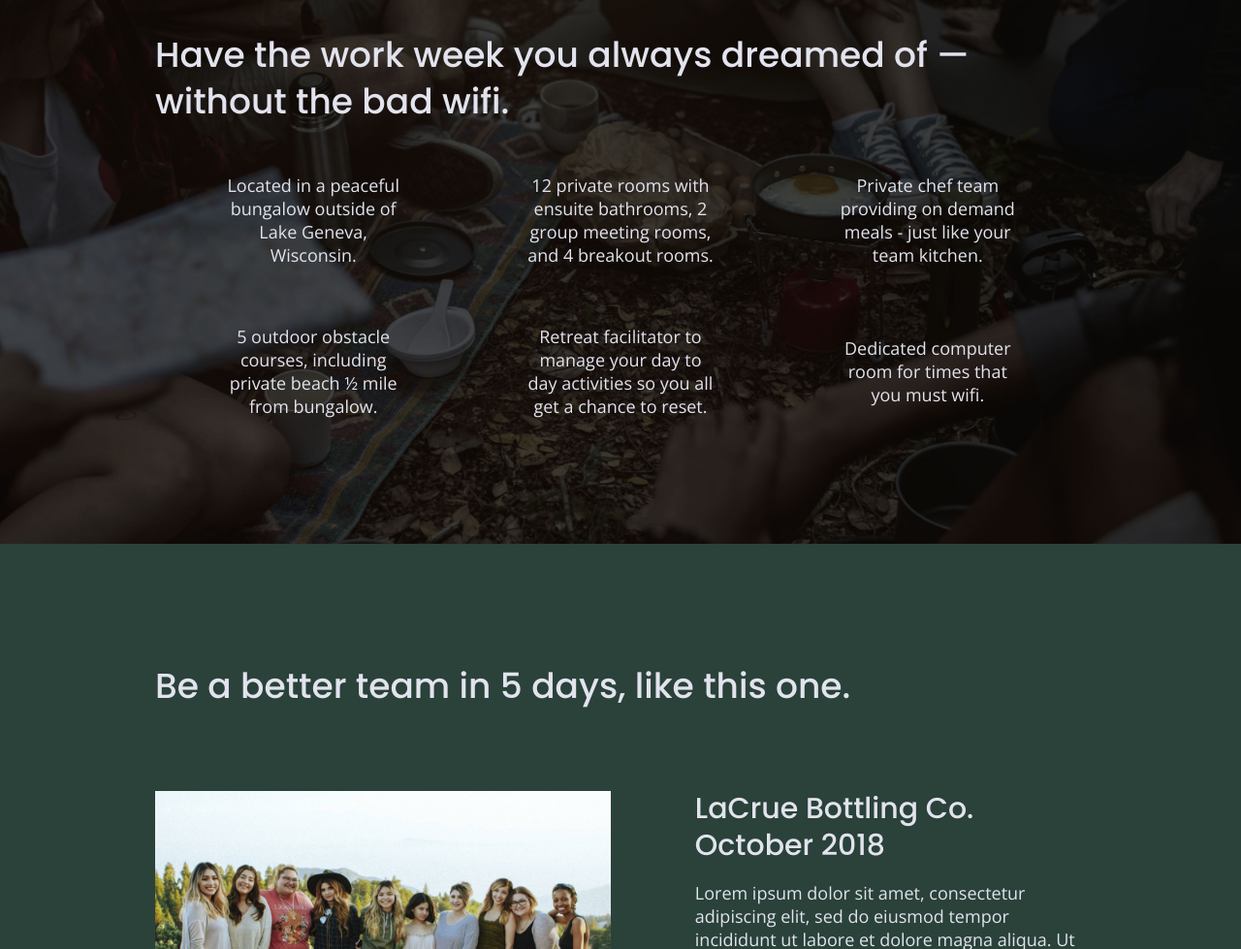
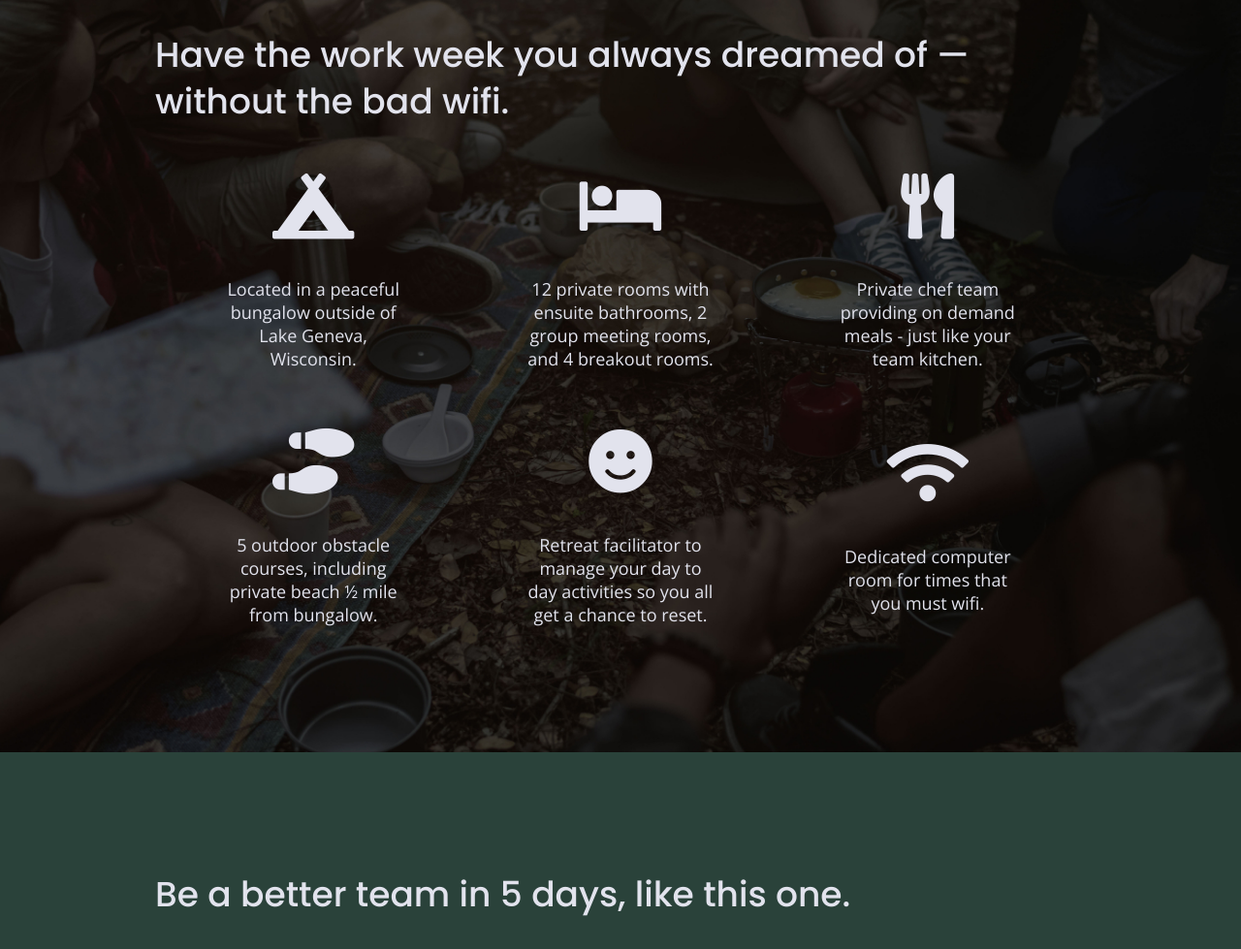
Before and after one commit to comeworkwith-me/Unplugged, a website built with Parcel: page index.html in a window 1280 px wide. Shown: the part 1099-2078 px from the top of the page at 97% size. Built offline with nearby package versions, Linux system fonts and the light colour scheme.

Commit message:
I added feature icons

```diff
--- a/css/main.css
+++ b/css/main.css
@@ -332,6 +332,11 @@
     justify-content: center;
     align-items: center;
     flex-flow: row wrap;
+  }
+
+  .features i {
+    font-size: 3.75em;
+    margin-bottom: 40px;
   }
 
   .features p {
--- a/index.html
+++ b/index.html
@@ -15,6 +15,11 @@
   <link href="https://fonts.googleapis.com/css?family=Open+Sans:400,700|Poppins:500,700" rel="stylesheet">
   <link rel="stylesheet" href="css/normalize.css">
   <link rel="stylesheet" href="css/main.css">
+
+<!-- FontAwesome CDN version 5.5 -->
+<link rel="stylesheet" href="https://use.fontawesome.com/releases/v5.5.0/css/all.css" integrity="sha384-B4dIYHKNBt8Bc12p+WXckhzcICo0wtJAoU8YZTY5qE0Id1GSseTk6S+L3BlXeVIU" crossorigin="anonymous">
+<link rel="stylesheet" href="css/normalize.css">
+<link rel="stylesheet" href="css/main.css">
 </head>
 
 <body>
@@ -70,6 +75,7 @@
         <div class="features-items">
           <article>
             <p class="fontawesome-icon">
+              <i class="fas fa-campground"></i>
             </p>
             <p class="features-item-description">
               Located in a peaceful bungalow outside of Lake Geneva, Wisconsin.
@@ -77,6 +83,7 @@
           </article>
           <article>
             <p class="fontawesome-icon">
+              <i class="fas fa-bed"></i>
             </p>
             <p class="features-item-description">
               12 private rooms with ensuite bathrooms, 2 group meeting rooms, and 4 breakout rooms.
@@ -84,6 +91,7 @@
           </article>
           <article>
             <p class="fontawesome-icon">
+              <i class="fas fa-utensils"></i>
             </p>
             <p class="features-item-description">
               Private chef team providing on demand meals - just like your team kitchen.
@@ -91,6 +99,7 @@
           </article>
           <article>
             <p class="fontawesome-icon">
+              <i class="fas fa-shoe-prints"></i>
             </p>
             <p class="features-item-description">
               5 outdoor obstacle courses, including private beach ½ mile from bungalow.
@@ -98,6 +107,7 @@
           </article>
           <article>
             <p class="fontawesome-icon">
+              <i class="fas fa-smile"></i>
             </p>
             <p class="features-item-description">
               Retreat facilitator to manage your day to day activities so you all get a chance to reset.
@@ -105,6 +115,7 @@
           </article>
           <article>
             <p class="fontawesome-icon">
+              <i class="fas fa-wifi"></i>
             </p>
             <p class="features-item-description">
               Dedicated computer room for times that you must wifi.
@@ -119,7 +130,7 @@
         <h2>Be a better team in 5 days, like this one.</h2>
         <article>
           <figure>
-              <img src="img/group.jpg" alt="Group of happy people at an outdoor retreat.">
+            <img src="img/group.jpg" alt="Group of happy people at an outdoor retreat.">
           </figure>
           <div>
             <h3>LaCrue Bottling Co. October 2018</h3>
```
Also changed, not shown: about/index.html (+5 -0 lines), faq/index.html (+5 -0 lines).
